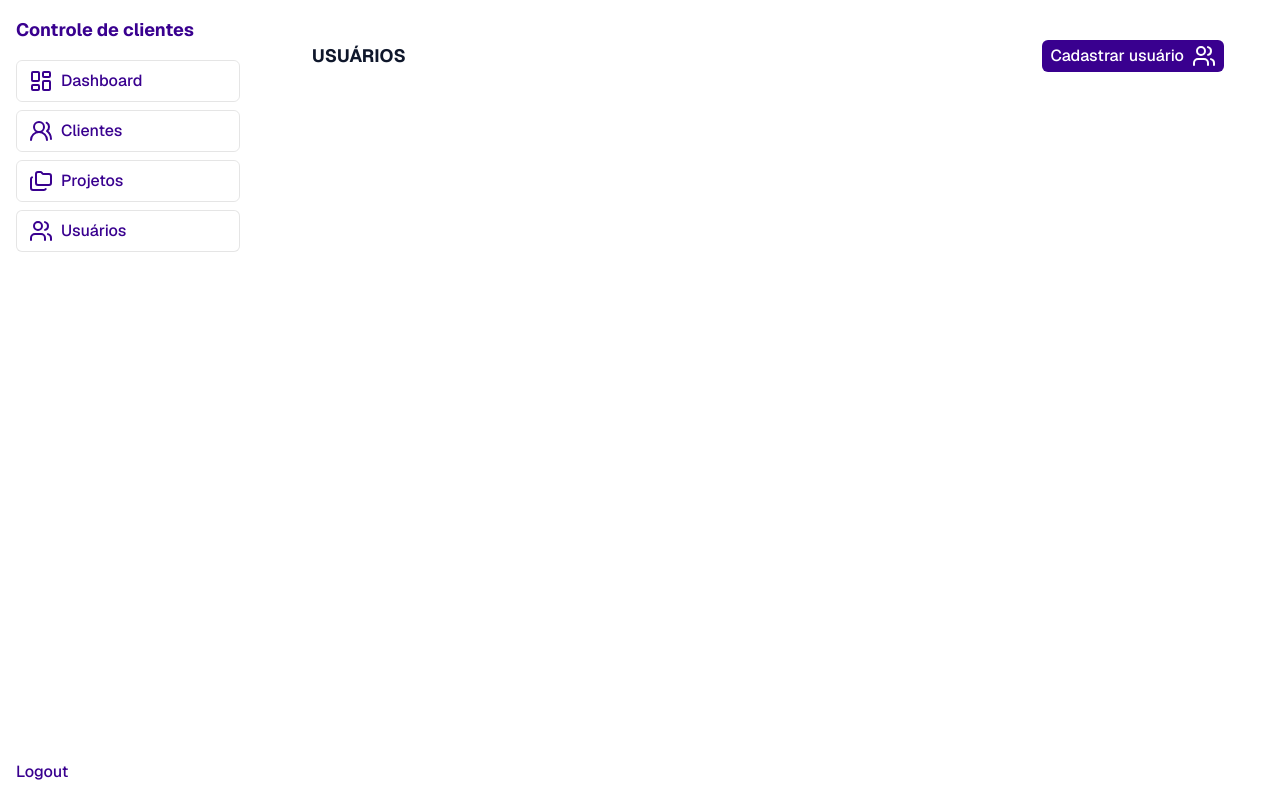
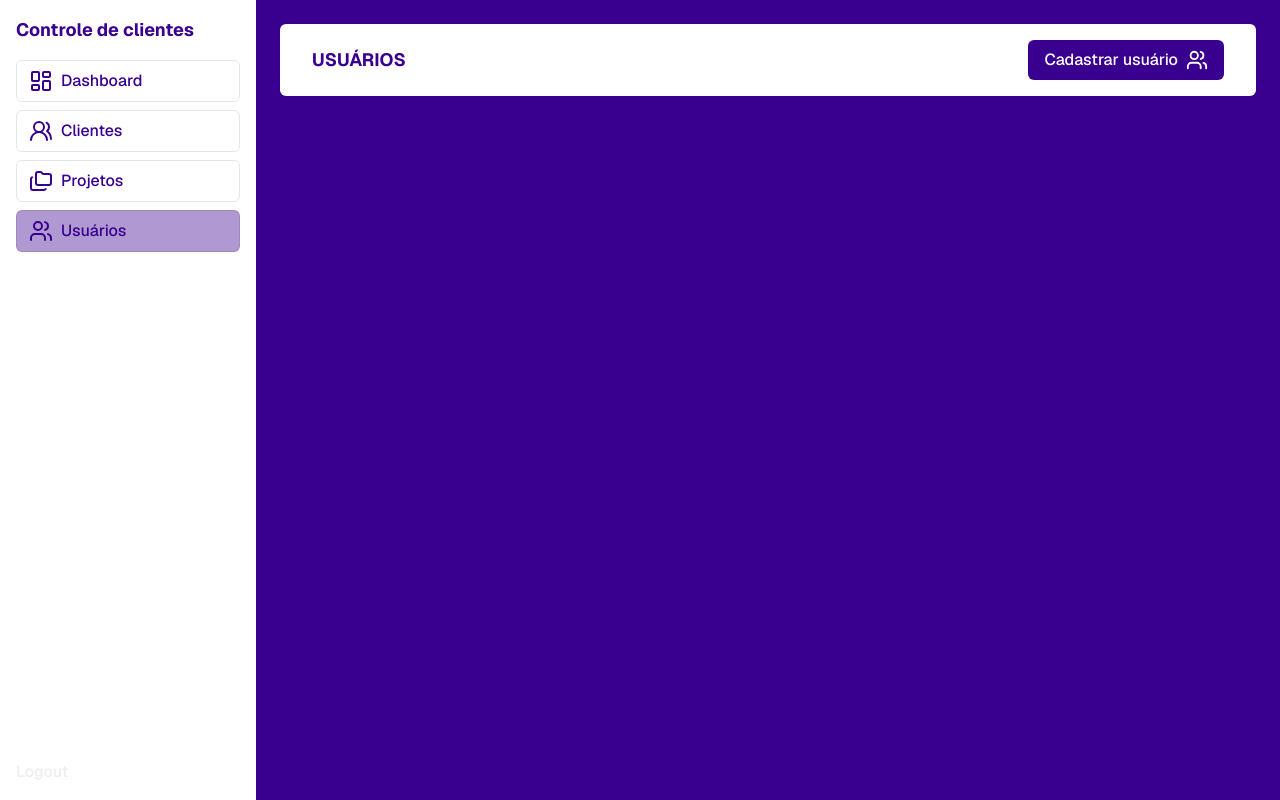
Before and after one commit to EAlvesT/controle-clientes-frontend, a Next.js app: page /usuarios in a window 1280 px wide. Built offline with nearby package versions, Linux system fonts and the light colour scheme; what @bprogress/next would draw is missing.

Commit message:
feat: add cards dashboard

```diff
--- /dev/null
+++ b/app/(private)/dashboard/_components/card-dashboard.tsx
@@ -0,0 +1,19 @@
+interface CardDashboardProps {
+    titulo: string;
+    valor: number;
+};
+
+export function CardDashboard({ titulo, valor }: CardDashboardProps) {
+    return (
+        <div
+            className="bg-slate-200 rounded-md flex flex-col md:flex-row items-center text-black overflow-hidden cursor-pointer hover:shadow-lg duration-300 border border-gray-300"
+        >
+            <div className="p-4 flex-2 flex flex-col items-start justify-start text-xl md:text-sm lg:text-base">
+                <span>{titulo}</span>
+            </div>
+            <div className="bg-blue-200 w-full md:w-0 md:h-full shrink-0 py-4 flex-1 flex items-center justify-center text-2xl font-bold border-l border-blue-300">
+                <span>{valor}</span>
+            </div>
+        </div>
+    )
+}
--- a/app/(private)/dashboard/page.tsx
+++ b/app/(private)/dashboard/page.tsx
@@ -1,7 +1,16 @@
+import { CardDashboard } from "./_components/card-dashboard";
+
 export default function DashboardPage() {
     return (
         <>
-            <h1>Página DASHBOARD</h1>
+            <h1 className="w-full bg-fundo-branco p-2 text-background font-bold rounded-lg">DASHBOARD</h1>
+
+            <div className="w-full mt-4 pt-6 pb-8 px-4 bg-fundo-branco rounded-lg grid grid-cols-1 md:grid-cols-3 xl:grid-cols-4 gap-4">
+                <CardDashboard titulo="Projetos em planejamento" valor={3} />
+                <CardDashboard titulo="Projetos em integração" valor={5} />
+                <CardDashboard titulo="Projetos finalizados" valor={12} />
+                <CardDashboard titulo="Projetos em progresso" valor={2} />
+            </div>
         </>
     )
-}
+};
--- a/app/globals.css
+++ b/app/globals.css
@@ -1,27 +1,23 @@
 @import "tailwindcss";
 
 :root {
-  --background: #ffffff;
-  --foreground: #39008f;
+  --background: #39008f;
+  --foreground: #ededed;
   --accessButton: #121212;
-}
+
+  --fundo-branco: #ededed;
+};
 
 @theme {
   --color-background: var(--background);
   --color-foreground: var(--foreground);
   --font-geist-sans: var(--font-geist-sans);
   --color-access-buton: var(--accessButton);
-}
-
-@media (prefers-color-scheme: dark) {
-  :root {
-    --background: #39008f;
-    --foreground: #ededed;
-  }
-}
+  --color-fundo-branco: var(--fundo-branco);
+};
 
 body {
   background: var(--background);
   color: var(--foreground);
   font-family: var(--font-geist-sans);
-}
+};
--- a/components/access/login-form.tsx
+++ b/components/access/login-form.tsx
@@ -14,8 +14,8 @@ import { LoginFormData } from "@/schemas/login";
 
 export function LoginContent() {
     const { register, formState: { errors }, handleSubmit } = useLoginForm();
+    const { mutate, isPending } = useLoginMutation();
     const [isVisible, setIsVisible] = useState(false);
-    const { mutate, isPending } = useLoginMutation();
 
     function handleLogin(data: LoginFormData) {
         mutate(data, {
@@ -66,12 +66,14 @@ export function LoginContent() {
                         placeholder="********"
                         className="pr-12"
                     />
-                    <div
+                    <button
+                        type="button"
+                        aria-label={isVisible ? "Ocultar senha" : "Exibir senha"}
                         className="absolute top-1/2 -translate-y-1/2 right-2 cursor-pointer"
-                        onClick={() => setIsVisible(!isVisible)}
+                        onClick={() => setIsVisible((prev) => !prev)}
                     >
                         {isVisible ? <EyeClosed /> : <Eye />}
-                    </div>
+                    </button>
                 </div>
                 {errors?.senha && (
                     <p className="text-red-500 text-sm">{errors.senha?.message}</p>
--- a/components/layout/sidebar.tsx
+++ b/components/layout/sidebar.tsx
@@ -23,7 +23,7 @@ export function Sidebar({ children }: SidebarProps) {
         <>
             <div className="flex items-start justify-start flex-col gap-4">
                 <div className="flex items-center justify-between gap-3">
-                    <h1 className="text-lg font-semibold">Controle de clientes</h1>
+                    <h1 className="text-lg font-semibold text-background">Controle de clientes</h1>
 
                     <button
                         type="button"
@@ -40,7 +40,7 @@ export function Sidebar({ children }: SidebarProps) {
                         <li key={link.id}>
                             <Link
                                 href={link.href}
-                                className={clsx("flex items-center gap-2 rounded-md border border-black/10 px-3 py-2 hover:bg-background/20", {
+                                className={clsx("flex items-center gap-2 rounded-md border border-black/10 px-3 py-2 hover:bg-background/20 text-background", {
                                     "bg-background/40": pathname.startsWith(link.href)
                                 })}
                                 onClick={() => setIsOpen(false)}
@@ -88,7 +88,7 @@ export function Sidebar({ children }: SidebarProps) {
             <AnimatePresence>
                 {isOpen && (
                     <motion.aside
-                        className="fixed inset-y-0 left-0 z-40 flex w-72 flex-col justify-between gap-4 bg-white px-4 py-4 shadow-lg dark:text-background md:hidden"
+                        className="fixed inset-y-0 left-0 z-40 flex w-72 flex-col justify-between gap-4 bg-foreground px-4 py-4 shadow-lg dark:text-background md:hidden"
                         initial={{ x: "-100%", opacity: 0 }}
                         animate={{ x: 0, opacity: 1 }}
                         exit={{ x: "-100%", opacity: 0 }}
--- a/components/layout/titulo-secoes.tsx
+++ b/components/layout/titulo-secoes.tsx
@@ -12,23 +12,25 @@ interface TituloSecoesProps {
 };
 
 export function TituloSecoes({ titulo, localUtilizado, textoBotao }: TituloSecoesProps) {
+    const iconSize = 22;
+
     return (
         <header
-            className="w-full px-4 md:px-8 py-2 md:py-4 bg-white text-slate-900 rounded-md flex items-center justify-between"
+            className="w-full px-4 md:px-8 py-2 md:py-4 bg-white text-background rounded-md flex items-center justify-between"
         >
             <h2 className="font-bold text-lg">{titulo}</h2>
 
             <Link
-                className="px-2 py-1 rounded-md font-medium text-white flex items-center gap-2 bg-foreground dark:bg-background cursor-pointer hover:dark:bg-background/80 hover:bg-foreground/80 duration-200"
+                className="px-4 py-2 rounded-md font-medium text-white text-md flex items-center gap-2 bg-background cursor-pointer hover:dark:bg-background/80 hover:bg-foreground/80 duration-200"
                 href={`/${localUtilizado}/new`}
             >
                 {textoBotao}
 
-                {localUtilizado === "clientes" && <UserRoundPlus />}
+                {localUtilizado === "clientes" && <UserRoundPlus size={iconSize} />}
 
-                {localUtilizado === "projetos" && <Folders />}
+                {localUtilizado === "projetos" && <Folders size={iconSize} />}
 
-                {localUtilizado === "usuarios" && <Users />}
+                {localUtilizado === "usuarios" && <Users size={iconSize} />}
             </Link>
         </header>
     )
--- a/hooks/login-form.ts
+++ b/hooks/login-form.ts
@@ -2,7 +2,7 @@ import { zodResolver } from "@hookform/resolvers/zod";
 import { useForm } from "react-hook-form";
 import { LoginFormData, loginSchema } from "@/schemas/login";
 import { useMutation } from "@tanstack/react-query";
-import { login } from "@/services/login";
+import { login } from "@/services/auth/login";
 
 export type LoginResponse = {
     success: boolean;
--- a/hooks/register-form.ts
+++ b/hooks/register-form.ts
@@ -2,7 +2,7 @@ import { zodResolver } from "@hookform/resolvers/zod";
 import { useForm } from "react-hook-form";
 import { registerSchema, type RegisterFormData } from "@/schemas/register";
 import { useMutation } from "@tanstack/react-query";
-import { register } from "@/services/register";
+import { register } from "@/services/auth/register";
 
 export type RegisterResponse = {
     success: boolean;
```
Also changed, not shown: services/auth/login.ts (renamed from services/login.ts), services/auth/register.ts (renamed from services/register.ts).
